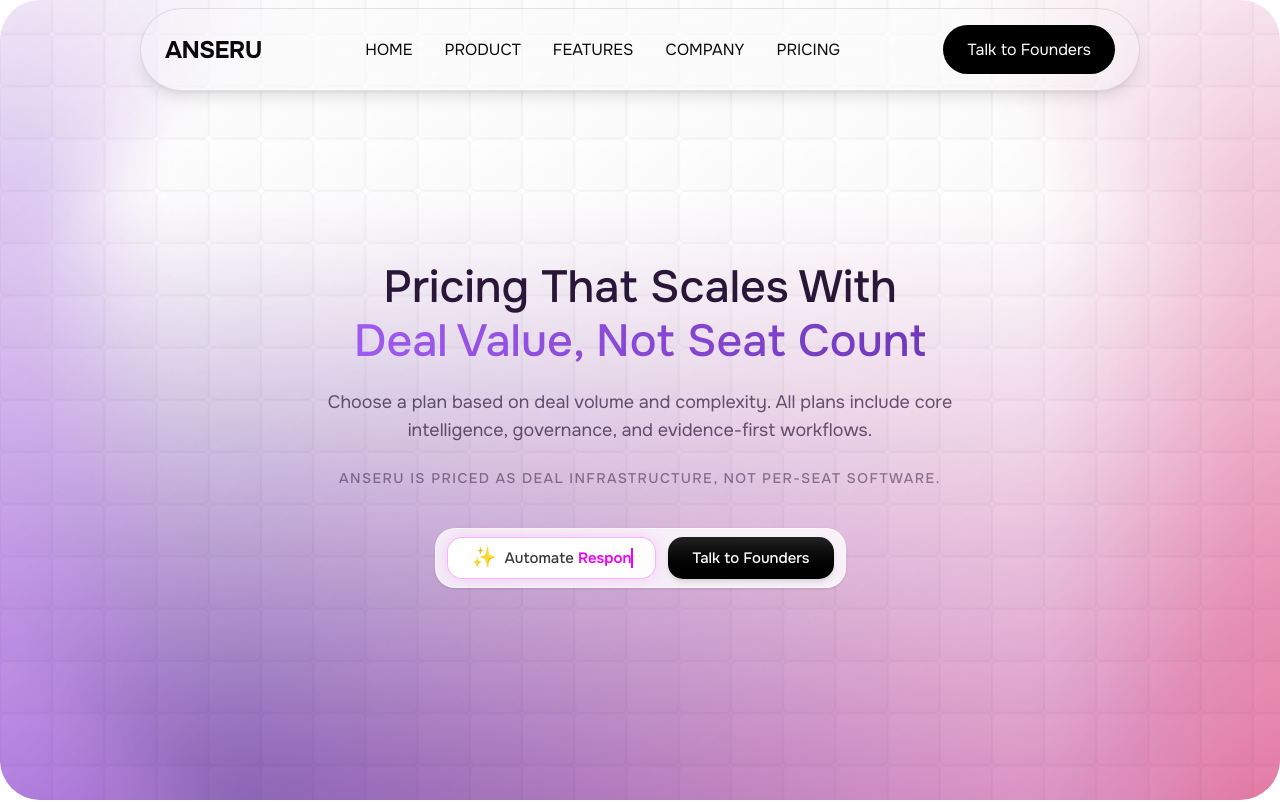
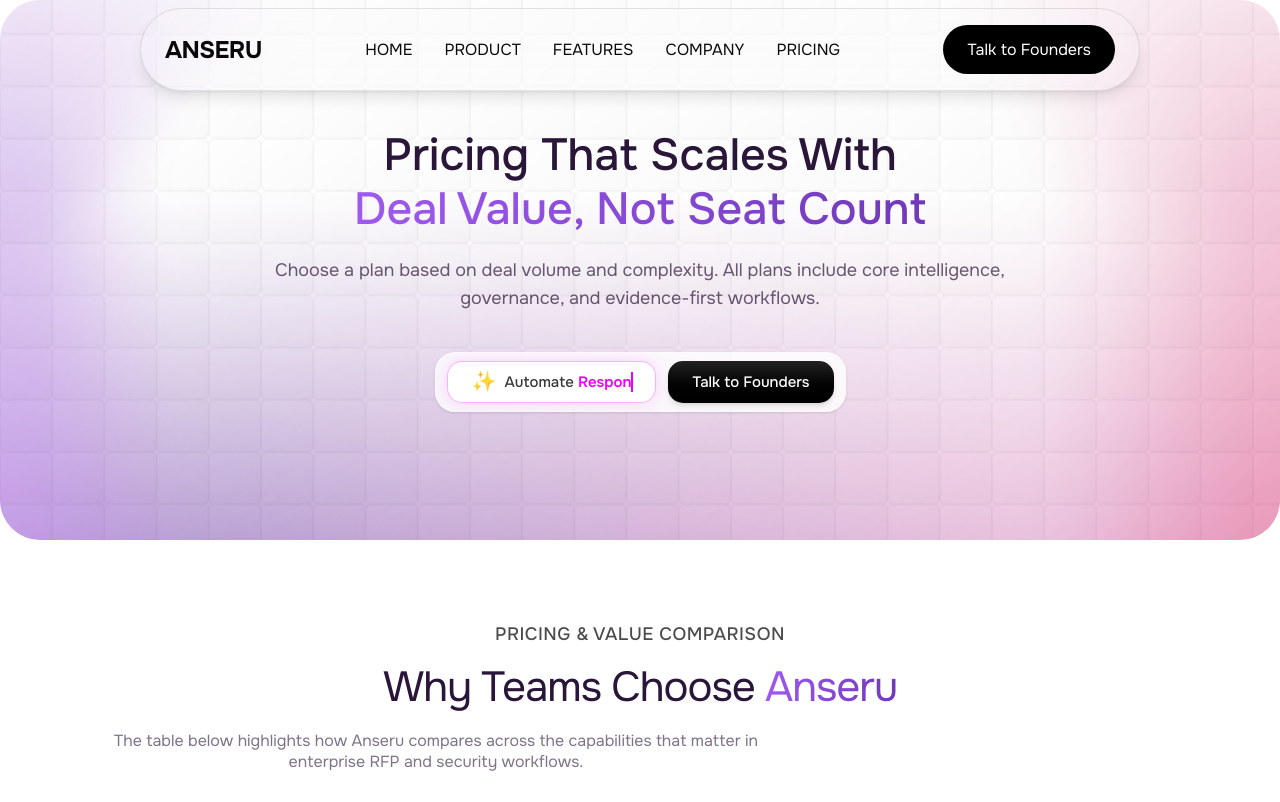
Before and after one commit to udayrshankar/Anseru, a React (Vite) app: page /pricing in a window 1280 px wide. Shown: the top 802 px of the page. Built offline with nearby package versions, Linux system fonts and the light colour scheme.

Commit message:
pricing change

```diff
--- a/src/pages/Pricing.tsx
+++ b/src/pages/Pricing.tsx
@@ -26,8 +26,9 @@
 
 const PricingHero = () => {
   return (
-    <section className="relative w-full min-h-screen flex flex-col overflow-hidden">
+    <section className="relative w-full min-h-[65vh] flex flex-col overflow-hidden">
       <div className="absolute inset-0 w-full h-full">
+        {/* Rounded Background Container matching Home Hero */}
         <div className="absolute inset-0 max-w-[1400px] mx-auto rounded-[40px] overflow-hidden">
           <Background />
         </div>
@@ -35,22 +36,23 @@
 
       <div className="relative z-10 flex-1 flex flex-col items-center justify-center text-center px-6 xl:px-[120px] pt-32 pb-20">
         <h1 className="max-w-5xl text-3xl md:text-5xl lg:text-[64px] leading-tight text-[#2A1638] mb-5">
-          Pricing That Scales With <br className="hidden md:block"/>
+          Pricing That Scales With
+ <br className="hidden md:block"/>
           <span className="text-transparent bg-clip-text bg-gradient-to-r from-[#9F5AF0] to-[#7038BA]">
             Deal Value, Not Seat Count
           </span>
         </h1>
 
-        <p className="text-base md:text-lg text-[#2A1638]/70 max-w-2xl mb-6">
+        <p className="text-base md:text-lg text-[#2A1638]/70 max-w-3xl mb-10">
           Choose a plan based on deal volume and complexity. All plans include core intelligence, governance, and evidence-first workflows.
         </p>
 
-        <p className="text-sm font-medium text-[#2A1638]/50 uppercase tracking-widest mb-10">
-          Anseru is priced as deal infrastructure, not per-seat software.
-        </p>
-      <SmartCTA />
+        <div className="mb-12">
+          <SmartCTA />
+        </div>
       </div>
     </section>
+
   );
 };
 
@@ -91,13 +93,13 @@
             viewport={{ once: true }}
             transition={{ duration: 0.6 }}
           >
-            <p className="font-onest text-lg font-medium text-black mb-3 tracking-wide uppercase opacity-70">
+            <p className="font-onest text-center text-lg font-medium text-black mb-3 tracking-wide uppercase opacity-70">
               Pricing & Value Comparison
             </p>
-            <h2 className="font-onest text-3xl md:text-4xl font-medium text-[#2A1638] tracking-tight leading-tight mb-4">
+            <h2 className="font-onest text-center text-3xl md:text-4xl font-medium text-[#2A1638] tracking-tight leading-tight mb-4">
               Why Teams Choose <span className="text-transparent bg-clip-text bg-gradient-to-r from-[#9F5AF0] to-[#7038BA]">Anseru</span>
             </h2>
-            <p className="text-[#2A1638]/60 max-w-2xl">
+            <p className="text-center text-[#2A1638]/60 max-w-2xl">
               The table below highlights how Anseru compares across the capabilities that matter in enterprise RFP and security workflows.
             </p>
           </motion.div>
```
